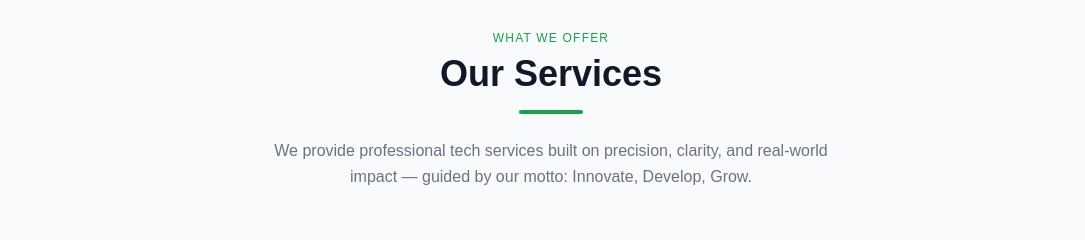
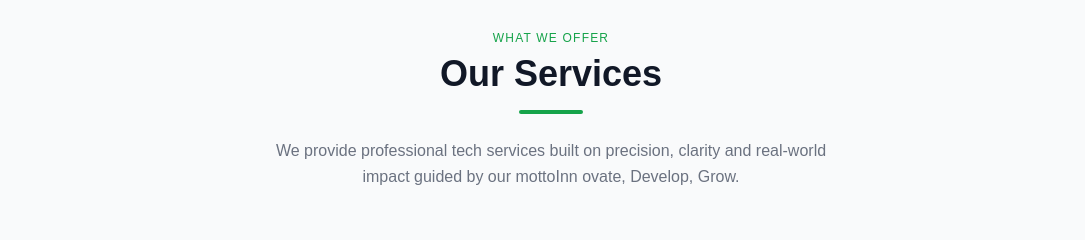
Before and after one commit to zeytham/zeyhaan-portfolio, a Next.js app: page / in a window 1280 px wide. Shown: the part 2100-2340 px from the top of the page, without its empty margins (89-1174 px from the left). Built offline with nearby package versions, Linux system fonts and the light colour scheme.

Commit message:
Fix typo in services description
Corrected the text in the services description for clarity.

```diff
--- a/components/Services.jsx
+++ b/components/Services.jsx
@@ -82,7 +82,7 @@ export default function Services() {
           <h2 className="text-4xl font-bold text-gray-900 mb-4">Our Services</h2>
           <div className="w-16 h-1 bg-green-600 mx-auto rounded-full" />
           <p className="text-gray-500 mt-6 max-w-xl mx-auto leading-relaxed">
-            We provide professional tech services built on precision, clarity, and real-world impact — guided by our motto: Innovate, Develop, Grow.
+            We provide professional tech services built on precision, clarity and real-world impact guided by our mottoInn ovate, Develop, Grow.
           </p>
         </motion.div>
 
```
